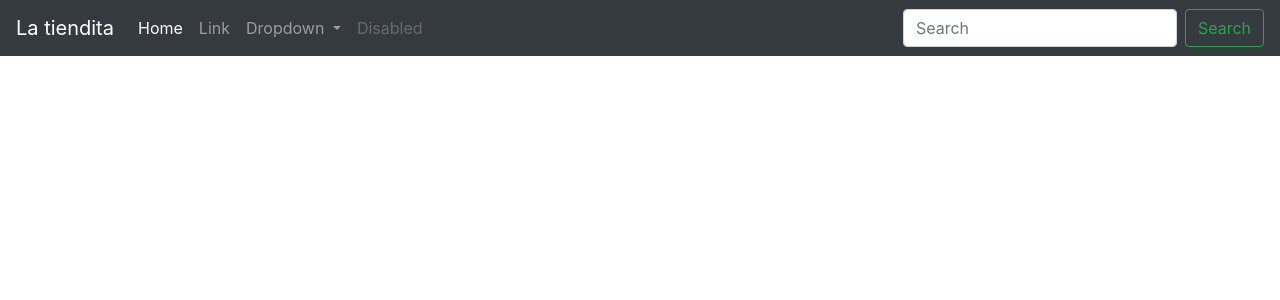
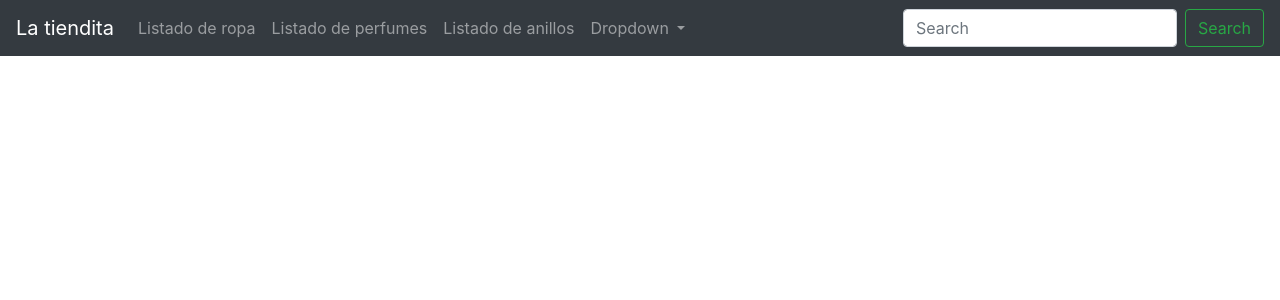
Before and after one commit to LucasMichalko/Entrega1-Michalko, a Django app: page / in a window 1280 px wide. Shown: the top 300 px of the page. Run offline with Django 4.2, Linux system fonts and the light colour scheme.

Commit message:
Creacion de nuevos templates y conectar todo en el html

```diff
--- a/finalproject/finalproject/urls.py
+++ b/finalproject/finalproject/urls.py
@@ -16,10 +16,10 @@ Including another URLconf
 from django.contrib import admin
 from django.urls import path, include
 
-from finalproject.view import main_page
+from finalproject.view import index
 
 urlpatterns = [
     path('admin/', admin.site.urls),
-    path("", main_page),
+    path("", index),
     path('products/', include('products.urls'))
 ]
--- a/finalproject/finalproject/view.py
+++ b/finalproject/finalproject/view.py
@@ -1,5 +1,5 @@
 from django.http import HttpResponse
 from django.shortcuts import render
 
-def main_page (request):
-    return render(request, "main_page.html", context={})
+def index (request):
+    return render(request, "index.html", context={})
--- a/finalproject/products/urls.py
+++ b/finalproject/products/urls.py
@@ -1,8 +1,10 @@
 from django.urls import path
 
-from products.views import list_clothing
+from products.views import list_clothing, list_perfume, list_ring
 
 urlpatterns = [
-    path('list_clothing/', list_clothing)
+    path('list_clothing/', list_clothing),
+    path('list_perfume/', list_perfume),
+    path('list_ring/', list_ring),
 
 ]
--- a/finalproject/templates/main_page.html
+++ b/finalproject/templates/index.html
@@ -10,18 +10,21 @@
 <body>
     <header>
     <nav class="navbar navbar-expand-lg navbar-dark bg-dark">
-        <a class="navbar-brand" href="#">La tiendita</a>
+        <a class="navbar-brand" href="">La tiendita</a>
         <button class="navbar-toggler" type="button" data-toggle="collapse" data-target="#navbarSupportedContent" aria-controls="navbarSupportedContent" aria-expanded="false" aria-label="Toggle navigation">
           <span class="navbar-toggler-icon"></span>
         </button>
 
         <div class="collapse navbar-collapse" id="navbarSupportedContent">
           <ul class="navbar-nav mr-auto">
-            <li class="nav-item active">
-              <a class="nav-link" href="#">Home <span class="sr-only">(current)</span></a>
+            <li class="nav-item">
+              <a class="nav-link" href="/products/list_clothing">Listado de ropa</a>
             </li>
             <li class="nav-item">
-              <a class="nav-link" href="#">Link</a>
+              <a class="nav-link" href="/products/list_perfume">Listado de perfumes</a>
+            </li>
+            <li class="nav-item">
+              <a class="nav-link" href="/products/list_ring">Listado de anillos</a>
             </li>
             <li class="nav-item dropdown">
               <a class="nav-link dropdown-toggle" href="#" role="button" data-toggle="dropdown" aria-expanded="false">
@@ -30,13 +33,8 @@
               <div class="dropdown-menu">
                 <a class="dropdown-item" href="#">Action</a>
                 <a class="dropdown-item" href="#">Another action</a>
-                <div class="dropdown-divider"></div>
                 <a class="dropdown-item" href="#">Something else here</a>
               </div>
-            </li>
-            <li class="nav-item">
-              <a class="nav-link disabled">Disabled</a>
-            </li>
           </ul>
           <form class="form-inline my-2 my-lg-0">
             <input class="form-control mr-sm-2" type="search" placeholder="Search" aria-label="Search">
```
Also changed, not shown: finalproject/products/views.py (+15 -1 lines), finalproject/templates/list_perfume.html (added), finalproject/templates/list_ring.html (added).
